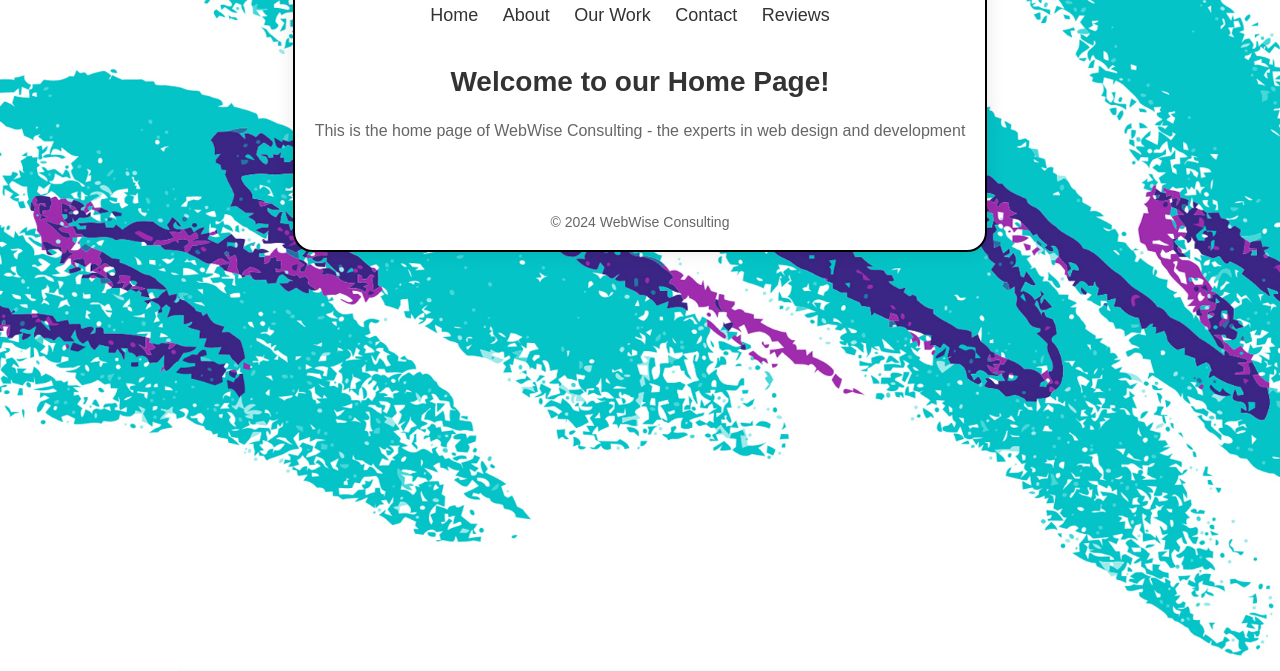
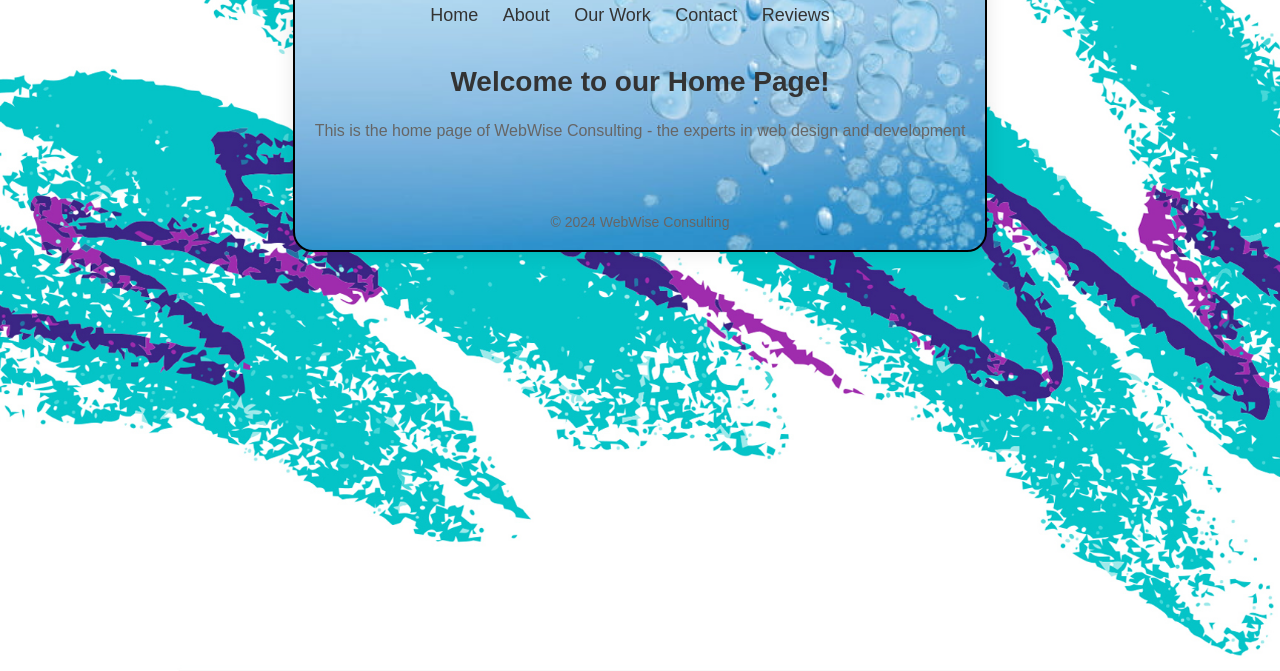
Before and after one commit to mrenwicka/COM-214-Business-Case-project, a plain HTML site: page index.html in a window 1280 px wide. Shown: the part 129-800 px from the top of the page. Drawn offline with Linux system fonts and the light colour scheme.

Commit message:
added bubbles

```diff
--- a/styles.css
+++ b/styles.css
@@ -26,7 +26,10 @@ body {
 .container {
   max-width: 800px;
   margin: 50px auto;
-  background-color: #ffffff;
+  /* background-color: #ffffff; */
+  background-image: url("retro_bubbles.jpg");
+  background-position: center;
+  background-size: cover;
   padding: 20px;
   border: 2px solid #000000;
   border-radius: 20px;
```
Also changed, not shown: retro_bubbles.jpg (added).
